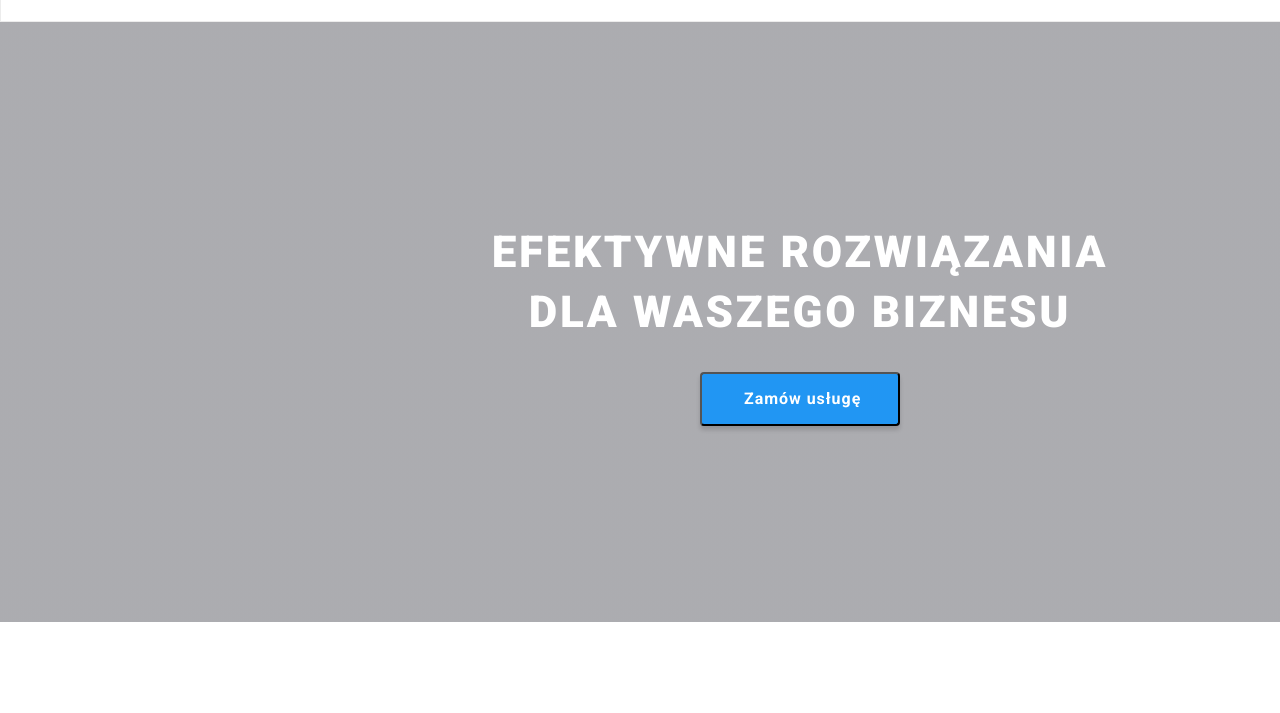
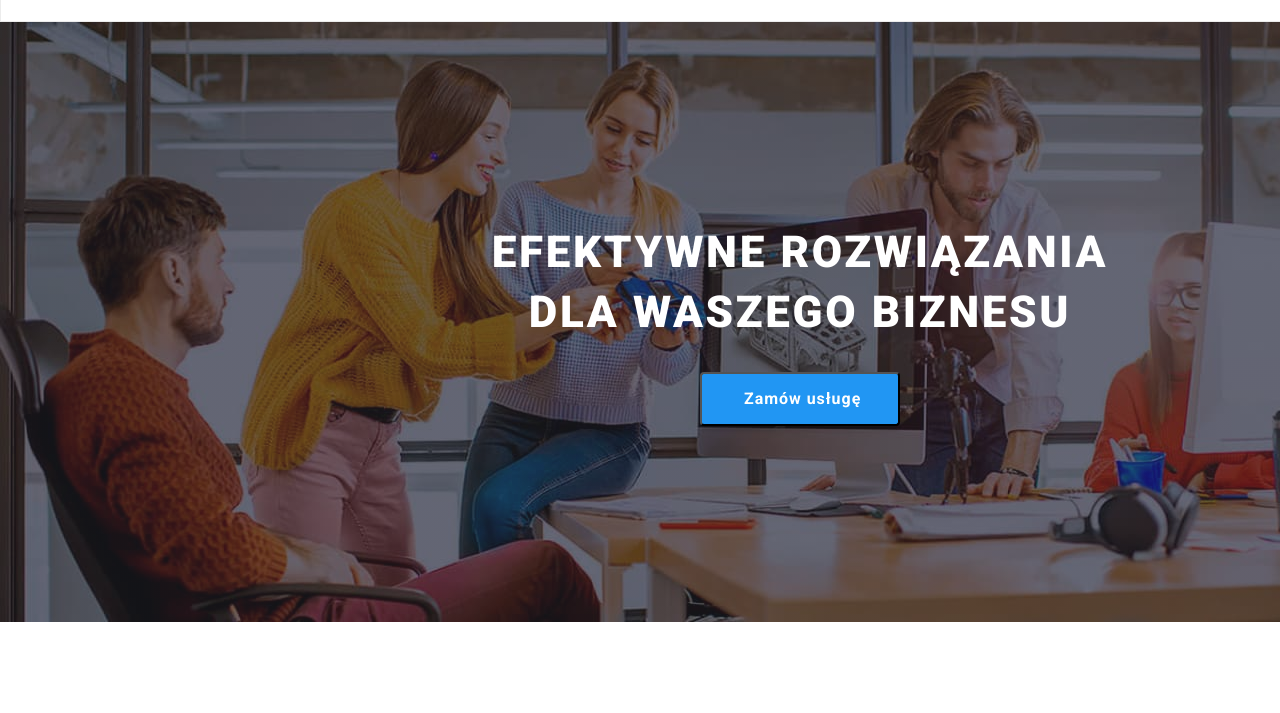
Before and after one commit to MilenaStepien/goit-markup-hw-04, a plain HTML site: page index.html in a window 1280 px wide. Shown: the part 59-772 px from the top of the page. Drawn offline with nearby package versions, Linux system fonts and the light colour scheme; the site is published under a folder, as on GitHub Pages, so addresses that start at the root find nothing.

Commit message:
poprawiono zdjecie w tle

```diff
--- a/styles/style.css
+++ b/styles/style.css
@@ -201,7 +201,7 @@ img {
       rgba(47, 48, 58, 0.4),
       rgba(47, 48, 58, 0.4)
     ),
-    url("/images/hero/Img.jpg");
+    url("../images/hero/Img.jpg");
   background-size: cover;
   max-width: 1600px;
 }
```
